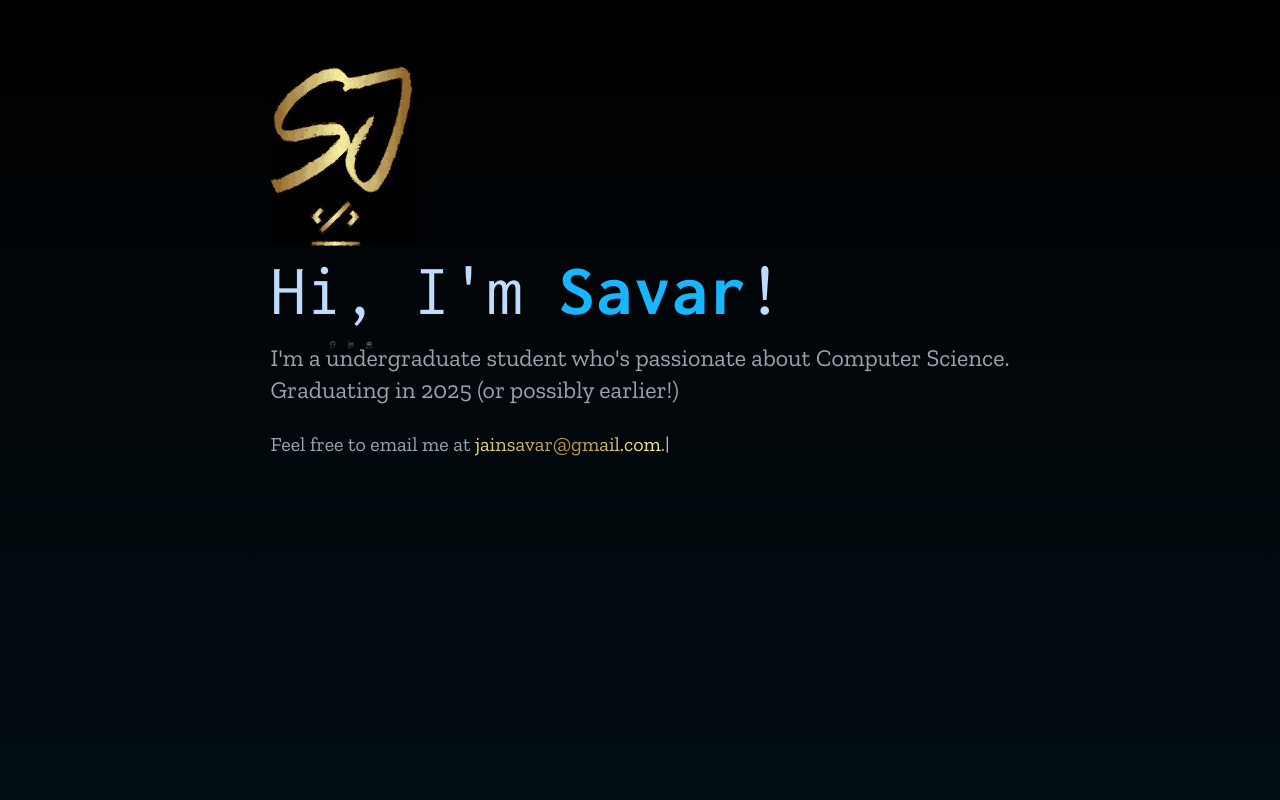
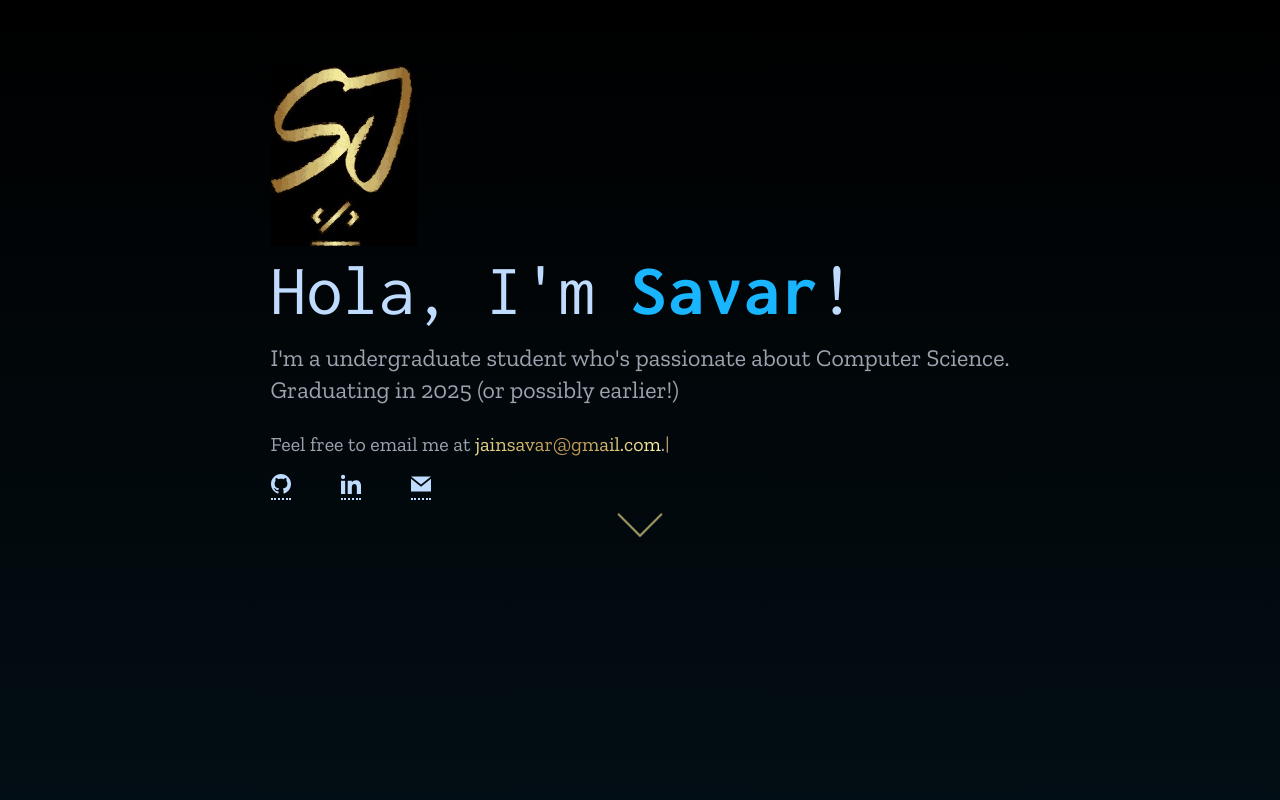
Before and after one commit to SavarJ/jainsavar.com, a React (Create React App) app: page / in a window 1280 px wide. Shown: the top 800 px of the page. Built offline with nearby package versions, Linux system fonts and the light colour scheme.

Commit message:
Change heading and it's speed

```diff
--- a/src/components/sections/Home/SelfHeading.tsx
+++ b/src/components/sections/Home/SelfHeading.tsx
@@ -9,11 +9,11 @@ const SelfHeading: React.FC<SelfHeadingProps> = (props) => {
     <Typist
       className="text-7xl font-inconsolata inline-block"
       startDelay={1000}
-      avgTypingDelay={110}
+      avgTypingDelay={50}
       cursor={{ hideWhenDone: true, hideWhenDoneDelay: 100 }}
       onTypingDone={() => props.setSelfHeadingDone(true)}
     >
-      Hi, I'm{" "}
+      Hola, I'm{" "}
       <span className="font-bold tracking-wide" style={{ color: "#19B5FE" }}>
         Savar
       </span>
```
